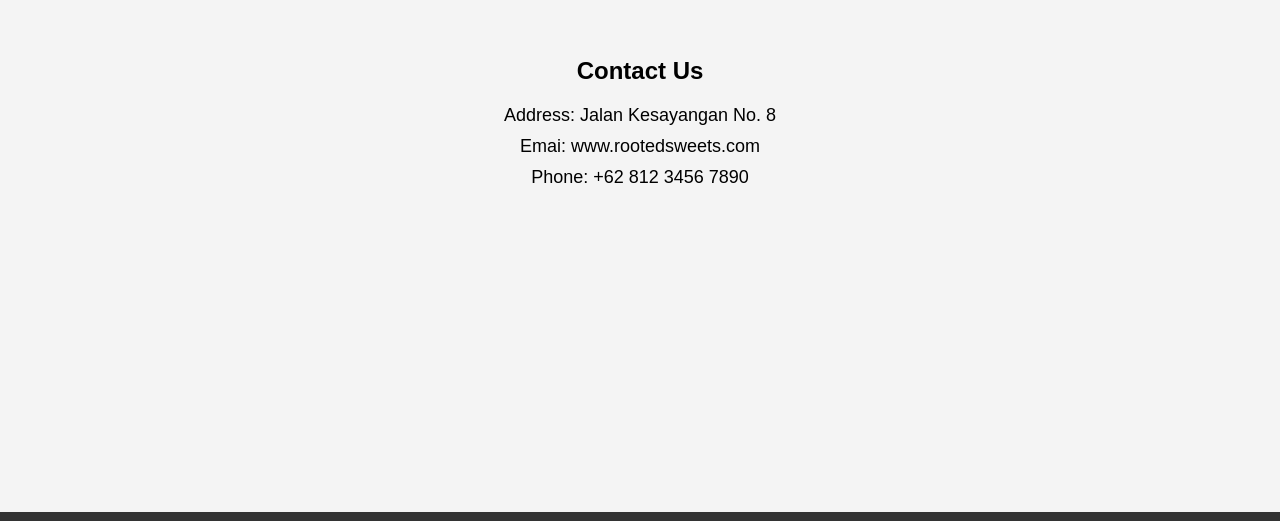
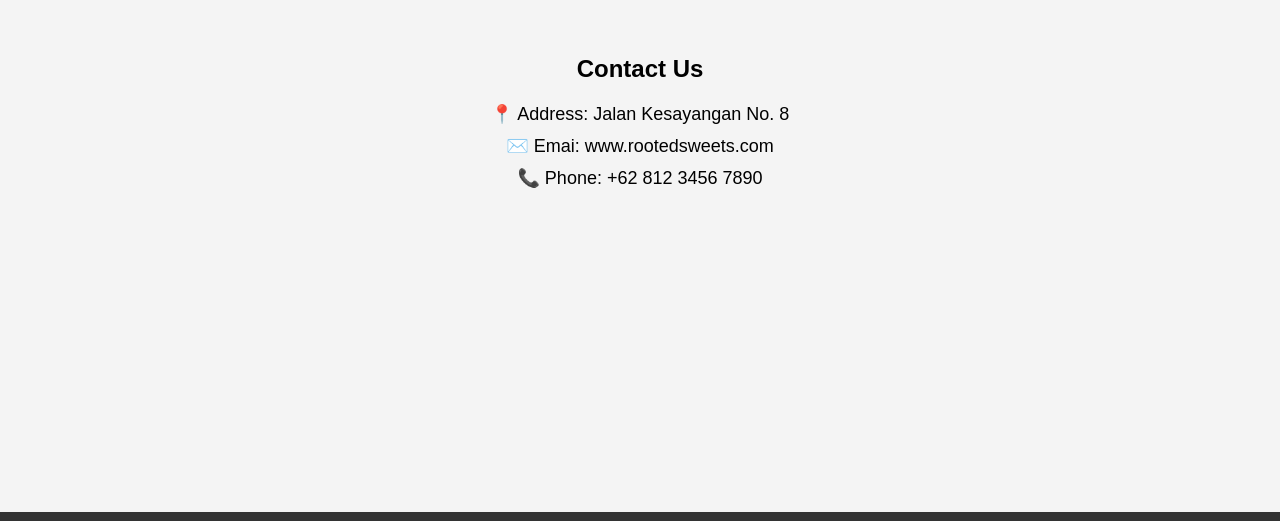
Before and after one commit to Mayoo-ux/Website-Tape-Ubi-Ungu, a plain HTML site: page index.htm in a window 1280 px wide. Shown: the part 3118-3639 px from the top of the page. Drawn offline with Linux system fonts and the light colour scheme; a web font is replaced by a local one.

Commit message:
Update index.htm

```diff
--- a/index.htm
+++ b/index.htm
@@ -108,9 +108,9 @@
     <section id="contact" class="contact">
         <div class="contact-info">
             <h2>Contact Us</h2>
-            <p>Address: Jalan Kesayangan No. 8</p>
-            <p>Emai: www.rootedsweets.com</p>
-            <p>Phone: +62 812 3456 7890</p>
+            <p>📍 Address: Jalan Kesayangan No. 8</p>
+            <p> ✉️ Emai: www.rootedsweets.com</p>
+            <p> 📞 Phone: +62 812 3456 7890</p>
         </div>
     </section>
 
```
